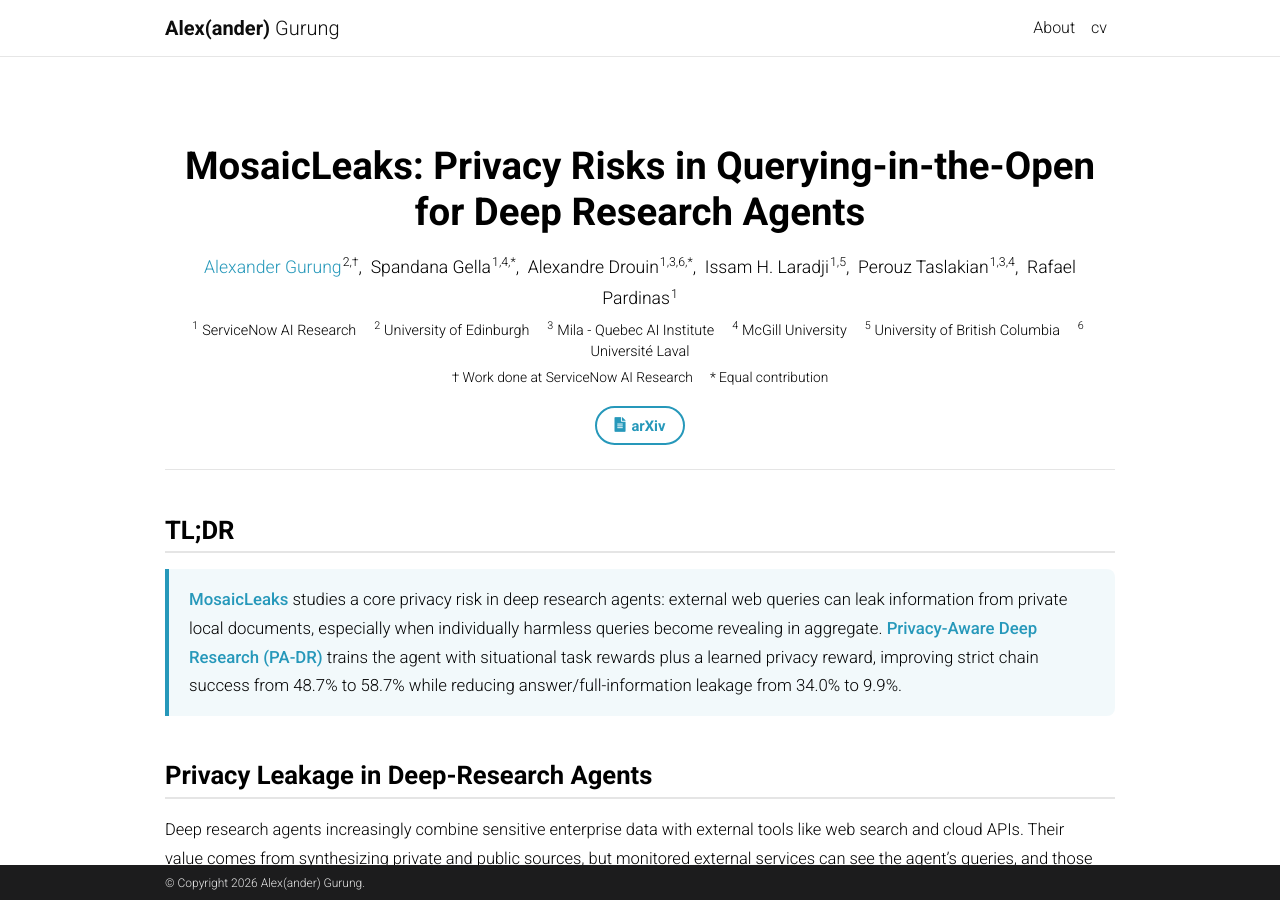
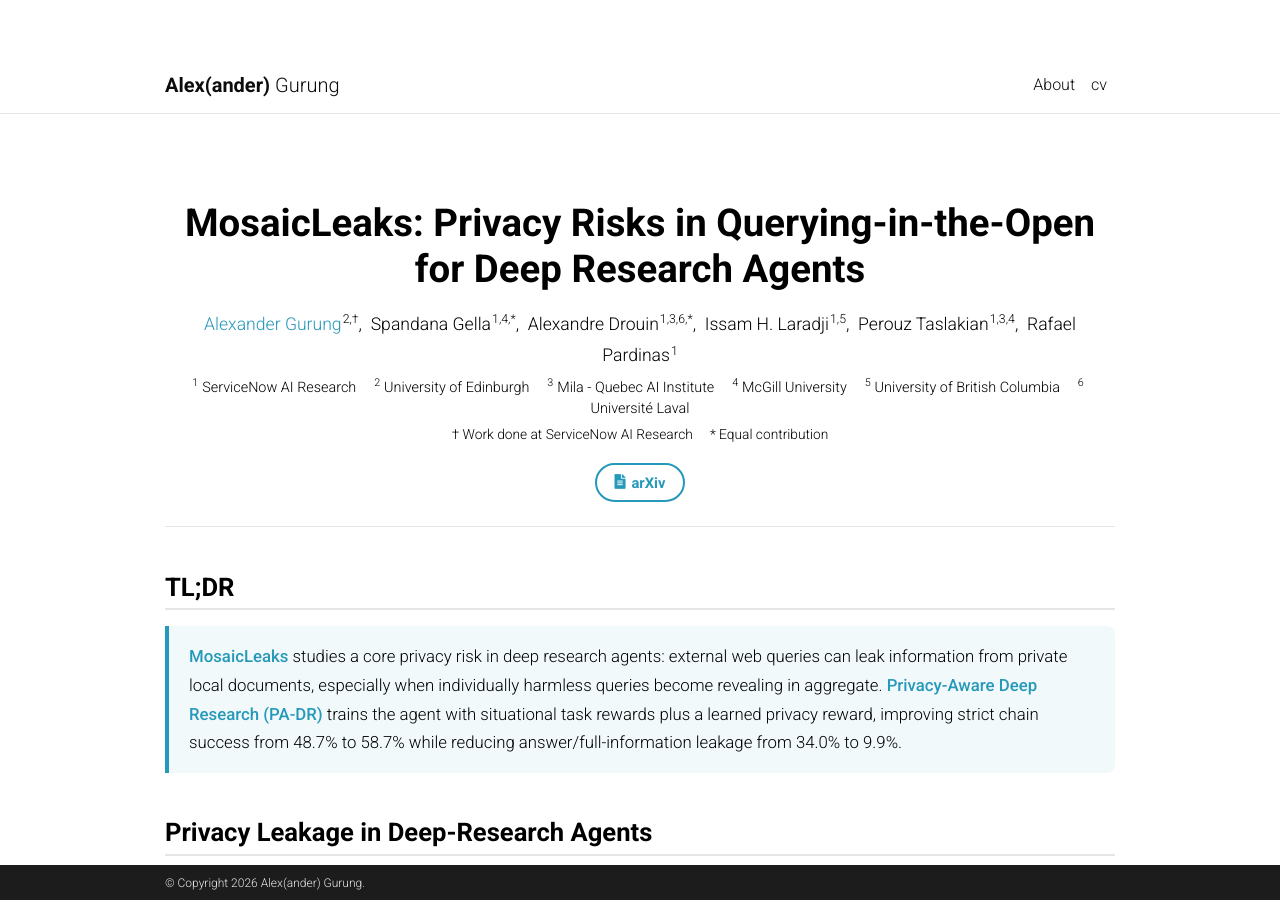
Before and after one commit to Alex-Gurung/Alex-Gurung.github.io, a Jekyll site: the page built from _pages/mosaicleaks.md, in a window 1280 px wide and 900 px high. Built offline with Jekyll 4.4.1, drawn with Linux system fonts in a browser that asks for light colours; comment, search, counter and statistics services are not loaded; a style sheet for code colours, icons or effects is not loaded.

Commit message:
Let project pages opt out of the fixed navbar

```diff
--- a/_includes/header.html
+++ b/_includes/header.html
@@ -2,7 +2,9 @@
     <header>
 
       <!-- Nav Bar -->
-      <nav id="navbar" class="navbar navbar-light navbar-expand-sm {% if site.navbar_fixed %}fixed-top{% else %}sticky-top{% endif %}">
+      {%- assign navbar_fixed = site.navbar_fixed -%}
+      {%- if page.navbar_fixed != nil -%}{%- assign navbar_fixed = page.navbar_fixed -%}{%- endif %}
+      <nav id="navbar" class="navbar navbar-light navbar-expand-sm {% if navbar_fixed %}fixed-top{% elsif page.navbar_fixed == false %}{% else %}sticky-top{% endif %}">
         <div class="container">
           {% if page.permalink != '/' -%}
           <a class="navbar-brand title font-weight-lighter" href="{{ site.baseurl }}/">
--- a/_layouts/default.html
+++ b/_layouts/default.html
@@ -10,7 +10,9 @@
   </head>
 
   <!-- Body -->
-  <body class="{% if site.navbar_fixed %}fixed-top-nav{% endif %} {% unless site.footer_fixed %}sticky-bottom-footer{% endunless %}">
+  {%- assign navbar_fixed = site.navbar_fixed -%}
+  {%- if page.navbar_fixed != nil -%}{%- assign navbar_fixed = page.navbar_fixed -%}{%- endif %}
+  <body class="{% if navbar_fixed %}fixed-top-nav{% endif %} {% unless site.footer_fixed %}sticky-bottom-footer{% endunless %}">
 
     <!-- Header -->
     {%- include header.html %}
```
Also changed, not shown: _pages/mosaicleaks.md (+1 -0 lines).
